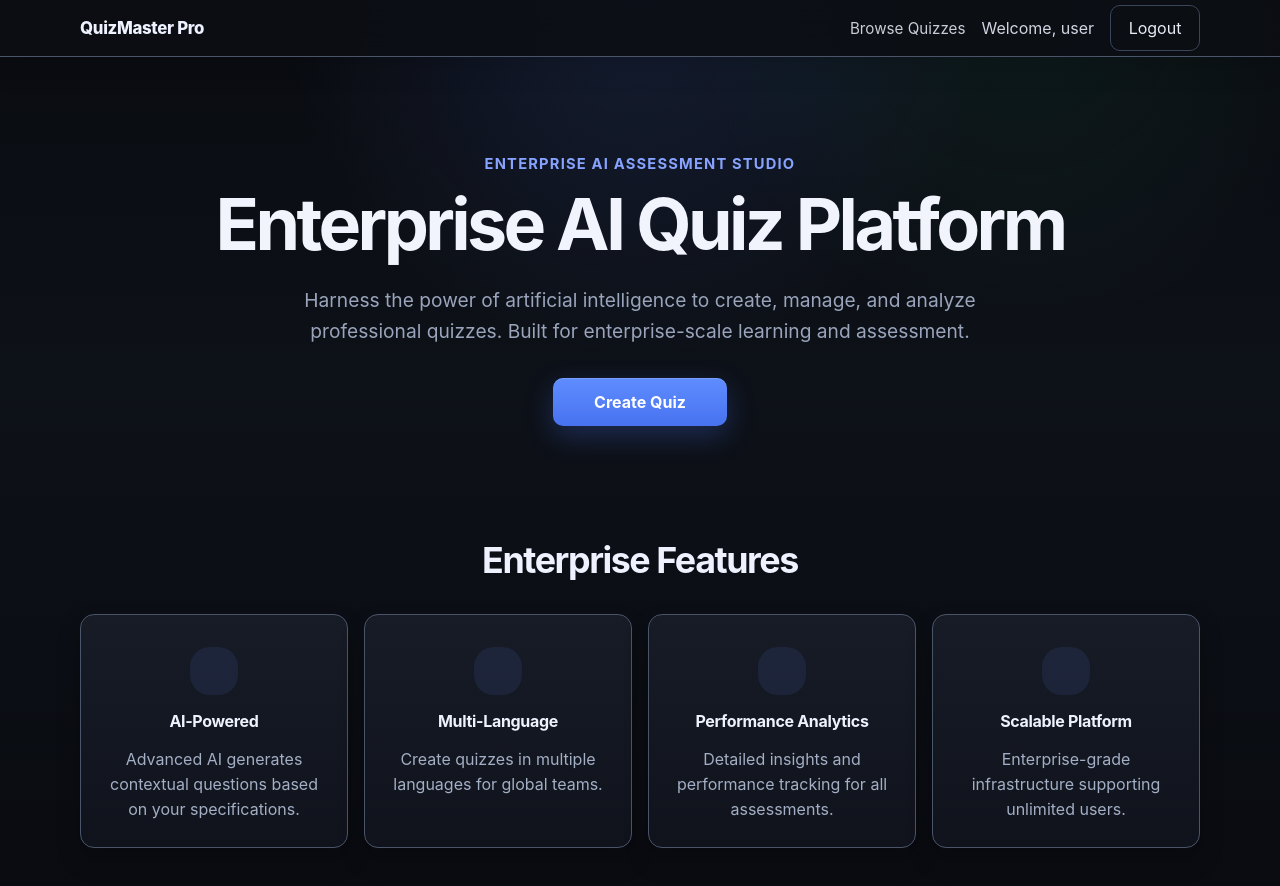
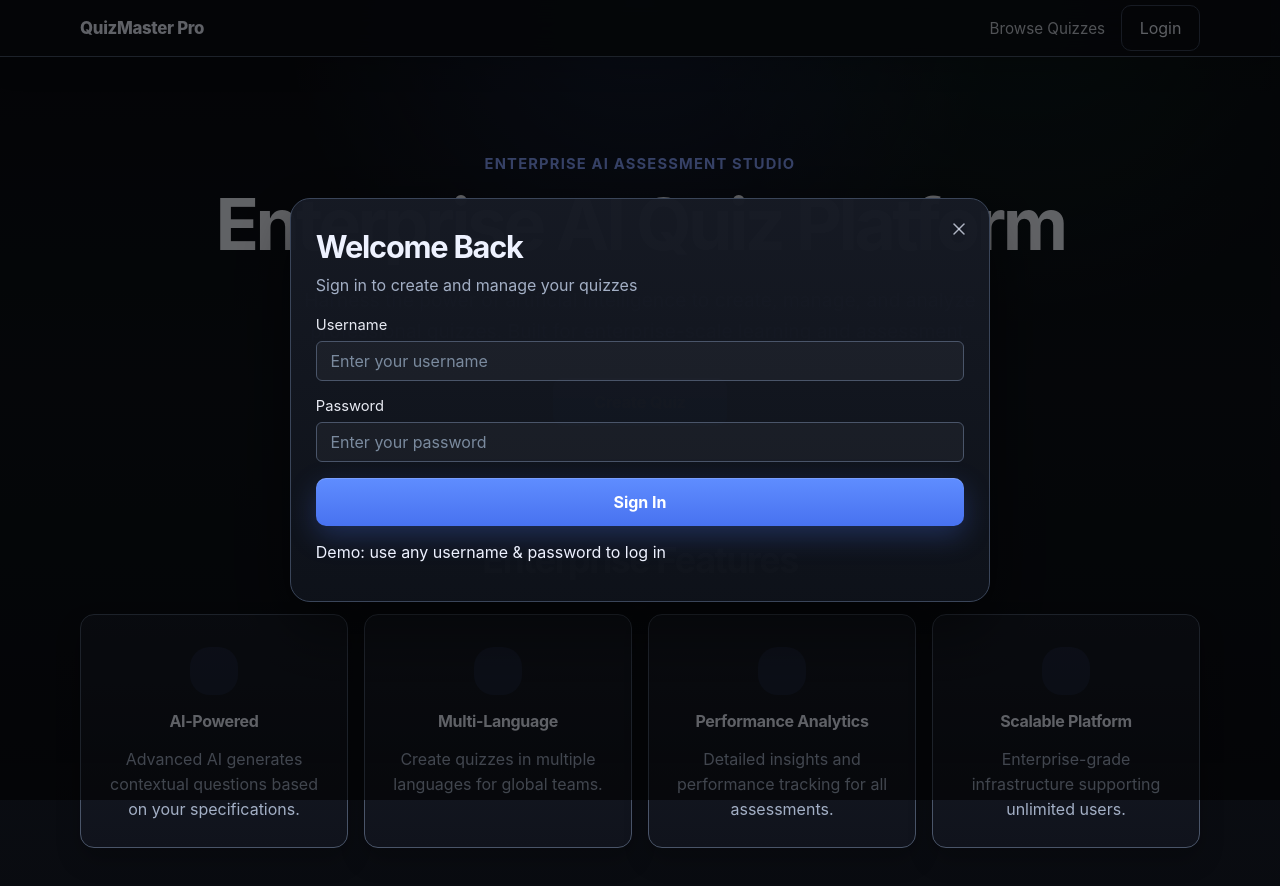
Before and after one commit to Hovhannes-P/Ai-quiz-generator, a React (Vite) app: page / in a window 1280 px wide. Both pictures are taken after a click on the button "Create Quiz". Shown: the top 886 px of the page. Built offline with nearby package versions, Linux system fonts and the light colour scheme.

Commit message:
feat: Add user authentication and quiz management features - Implement Zustand for user state management - Create LoginModal and BrowsePage components - Refactor CreateQuiz and Header components for better user experience - Update App.css for modal styling - Remove SearchPage component

```diff
--- a/package.json
+++ b/package.json
@@ -13,7 +13,8 @@
     "react": "^19.2.5",
     "react-dom": "^19.2.5",
     "react-router-dom": "^7.14.1",
-    "swr": "^2.4.1"
+    "swr": "^2.4.1",
+    "zustand": "^5.0.12"
   },
   "devDependencies": {
     "@eslint/js": "^9.39.4",
--- a/src/App.css
+++ b/src/App.css
@@ -270,11 +270,14 @@
   padding: 2.5rem 0 5rem;
 }
 
-.modal-backdrop {
-  position: absolute;
+.modal-overlay {
+  position: fixed;
   inset: 0;
-  background: var(--color-bg-backdrop);
-  backdrop-filter: blur(var(--blur-sm));
+  background: rgba(0, 0, 0, 0.6);
+  display: flex;
+  align-items: center;
+  justify-content: center;
+  z-index: 1000;
 }
 
 .modal-wrap {
--- a/src/components/Header.tsx
+++ b/src/components/Header.tsx
@@ -1,7 +1,18 @@
 import { Link } from "react-router-dom";
+import { useUserStore } from "../store/userStore";
+import { useState } from "react";
+import LoginModal from "./LoginModal";
 
-const Header = () => {
+interface HeaderProps {
+  onLoginSuccess?: () => void;
+}
+
+const Header = ({ onLoginSuccess }: HeaderProps) => {
+  const { isLoggedIn, username, logout } = useUserStore();
+  const [showLogin, setShowLogin] = useState(false);
+
   return (
+    <>
       <header className="topbar">
         <div className="container topbar-inner">
           <Link className="brand" to="/" aria-label="QuizMaster Pro home">
@@ -13,16 +24,32 @@ const Header = () => {
               <span>Browse Quizzes</span>
             </Link>
 
-          <span className="session-pill">Welcome, user</span>
-
-          <Link to="/login">
-            <button className="ghost-button" type="button">
+            {isLoggedIn ? (
+              <>
+                <span className="session-pill">Welcome, {username}</span>
+                <button className="ghost-button" type="button" onClick={logout}>
                   Logout
                 </button>
-          </Link>
+              </>
+            ) : (
+              <button className="ghost-button" type="button" onClick={() => setShowLogin(true)}>
+                Login
+              </button>
+            )}
           </nav>
         </div>
       </header>
+
+      {showLogin && (
+        <LoginModal
+          onClose={() => setShowLogin(false)}
+          onSuccess={() => {
+            setShowLogin(false);
+            onLoginSuccess?.();
+          }}
+        />
+      )}
+    </>
   );
 };
 
--- a/src/components/LoginModal.tsx
+++ b/src/components/LoginModal.tsx
@@ -1,14 +1,28 @@
-const LoginModal = () => {
+import { useState } from "react";
+import { useUserStore } from "../store/userStore";
+
+interface LoginModalProps {
+  onClose: () => void;
+  onSuccess?: () => void;
+}
+
+const LoginModal = ({ onClose, onSuccess }: LoginModalProps) => {
+  const [username, setUsername] = useState("");
+  const [password, setPassword] = useState("");
+  const login = useUserStore((state) => state.login);
+
+  const handleLogin = (e: React.FormEvent) => {
+    e.preventDefault();
+    if (!username.trim()) return;
+    login(username.trim());
+    onClose();
+    onSuccess?.();
+  };
+
   return (
-    <section className="modal-preview-section" aria-labelledby="login-modal-title">
-      <div className="modal-backdrop" aria-hidden="true" />
-
-      <div className="container modal-wrap">
-        <div className="quiz-modal login-modal">
-          <button
-            className="modal-close"
-            type="button"
-            aria-label="Close modal">
+    <div className="modal-overlay" onClick={onClose} role="dialog" aria-modal="true" aria-labelledby="login-modal-title">
+      <div className="quiz-modal login-modal" onClick={(e) => e.stopPropagation()}>
+        <button className="modal-close" type="button" aria-label="Close modal" onClick={onClose}>
           <svg viewBox="0 0 24 24" aria-hidden="true">
             <line x1="18" y1="6" x2="6" y2="18" />
             <line x1="6" y1="6" x2="18" y2="18" />
@@ -16,18 +30,19 @@ const LoginModal = () => {
         </button>
 
         <div className="modal-header">
-
           <h2 id="login-modal-title">Welcome Back</h2>
           <p>Sign in to create and manage your quizzes</p>
         </div>
 
-          <form className="quiz-form login-form">
+        <form className="quiz-form login-form" onSubmit={handleLogin}>
           <label className="field field-full">
             <span>Username</span>
             <input
               type="text"
               placeholder="Enter your username"
               autoComplete="username"
+              value={username}
+              onChange={(e) => setUsername(e.target.value)}
             />
           </label>
 
@@ -37,22 +52,19 @@ const LoginModal = () => {
               type="password"
               placeholder="Enter your password"
               autoComplete="current-password"
+              value={password}
+              onChange={(e) => setPassword(e.target.value)}
             />
           </label>
 
-            <button
-              className="primary-button primary-button-full"
-              type="button">
+          <button className="primary-button primary-button-full" type="submit">
             Sign In
           </button>
         </form>
 
-          <p className="login-hint">
-            Demo: use any username &amp; password to log in
-          </p>
+        <p className="login-hint">Demo: use any username &amp; password to log in</p>
       </div>
     </div>
-    </section>
   );
 };
 
--- a/src/pages/SearchPage.tsx
+++ b/src/pages/BrowsePage.tsx
@@ -80,27 +80,12 @@ const difficultyClass: Record<Quiz["difficulty"], string> = {
   Advanced: "badge-advanced",
 };
 
-const SearchPage = () => {
+const BrowsePage = () => {
   return (
     <div className="search-page">
-      <header className="topbar">
-        <div className="container topbar-inner">
-          <Link className="brand" to="/" aria-label="QuizMaster Pro home">
-            <span className="brand-text">QuizMaster Pro</span>
-          </Link>
-          <nav className="topbar-actions" aria-label="Primary">
-            <Link className="nav-link active-link" to="/browse">
-              <span>Browse Quizzes</span>
-            </Link>
-            <span className="session-pill">Welcome, user</span>
-            <Link to="/login">
-              <button className="ghost-button" type="button">
-                Logout
-              </button>
-            </Link>
-          </nav>
-        </div>
-      </header>
+      <Link className="back-link" to="/">
+        <span>Back to Home</span>
+      </Link>
 
       <main className="search-main">
         <div className="container">
@@ -226,4 +211,4 @@ const SearchPage = () => {
   );
 };
 
-export default SearchPage;
+export default BrowsePage;
--- a/src/pages/HomePage.tsx
+++ b/src/pages/HomePage.tsx
@@ -1,3 +1,10 @@
+import { useState } from "react";
+// import { Link } from "react-router-dom";
+import { useUserStore } from "../store/userStore";
+import LoginModal from "../components/LoginModal";
+import CreateQuiz from "../components/CreateQuiz";
+import Header from "../components/Header";
+
 type Feature = {
   title: string;
   description: string;
@@ -30,45 +37,44 @@ const features: Feature[] = [
 ];
 
 const HomePage = () => {
+  const { isLoggedIn } = useUserStore();
+  const [showLogin, setShowLogin] = useState(false);
+  const [showCreateQuiz, setShowCreateQuiz] = useState(false);
+
+  const handleCreateQuizClick = () => {
+    if (isLoggedIn) {
+      setShowCreateQuiz(true);
+    } else {
+      setShowLogin(true);
+    }
+  };
+
   return (
+    <>
       <main>
-      <header className="topbar">
-        <div className="container topbar-inner">
-          <a className="brand" href="#home" aria-label="QuizMaster Pro home">
-            <span className="brand-text">QuizMaster Pro</span>
-          </a>
-
-          <nav className="topbar-actions" aria-label="Primary">
-            <a className="nav-link" href="#browse">
-              <span>Browse Quizzes</span>
-            </a>
-
-            <span className="session-pill">Welcome, user</span>
-
-            <button className="ghost-button" type="button">
-              Logout
-            </button>
-          </nav>
-        </div>
-      </header>
+        <Header />
 
         <section className="hero-section" id="home">
           <div className="container hero-copy">
             <p className="eyebrow">Enterprise AI assessment studio</p>
             <h1>Enterprise AI Quiz Platform</h1>
             <p className="hero-description">
-            Harness the power of artificial intelligence to create, manage, and
-            analyze professional quizzes. Built for enterprise-scale learning
-            and assessment.
+              Harness the power of artificial intelligence to create, manage,
+              and analyze professional quizzes. Built for enterprise-scale
+              learning and assessment.
             </p>
 
             <div className="hero-actions">
-            <button className="primary-button" type="button">
+              <button
+                className="primary-button"
+                type="button"
+                onClick={handleCreateQuizClick}>
                 <span>Create Quiz</span>
               </button>
             </div>
           </div>
         </section>
+
         <section className="features-section" aria-labelledby="features-title">
           <div className="container">
             <h2 id="features-title">Enterprise Features</h2>
@@ -85,6 +91,13 @@ const HomePage = () => {
           </div>
         </section>
       </main>
+
+      {showLogin && <LoginModal onClose={() => setShowLogin(false)} />}
+
+      {showCreateQuiz && (
+        <CreateQuiz onClose={() => setShowCreateQuiz(false)} />
+      )}
+    </>
   );
 };
 
--- /dev/null
+++ b/src/store/userStore.tsx
@@ -0,0 +1,23 @@
+import { create } from "zustand";
+import { persist } from "zustand/middleware";
+
+interface UserState {
+  username: string | null;
+  isLoggedIn: boolean;
+  login: (username: string) => void;
+  logout: () => void;
+}
+
+export const useUserStore = create<UserState>()(
+  persist(
+    (set) => ({
+      username: null,
+      isLoggedIn: false,
+      login: (username) => set({ username, isLoggedIn: true }),
+      logout: () => set({ username: null, isLoggedIn: false }),
+    }),
+    {
+      name: "user-session",
+    }
+  )
+);
```
Also changed, not shown: src/App.tsx (+1 -6 lines), src/components/CreateQuiz.tsx (+18 -30 lines), 1 other file (tests, documents, lock files or other folders). Lines whose indentation alone changed are shown as unchanged.
